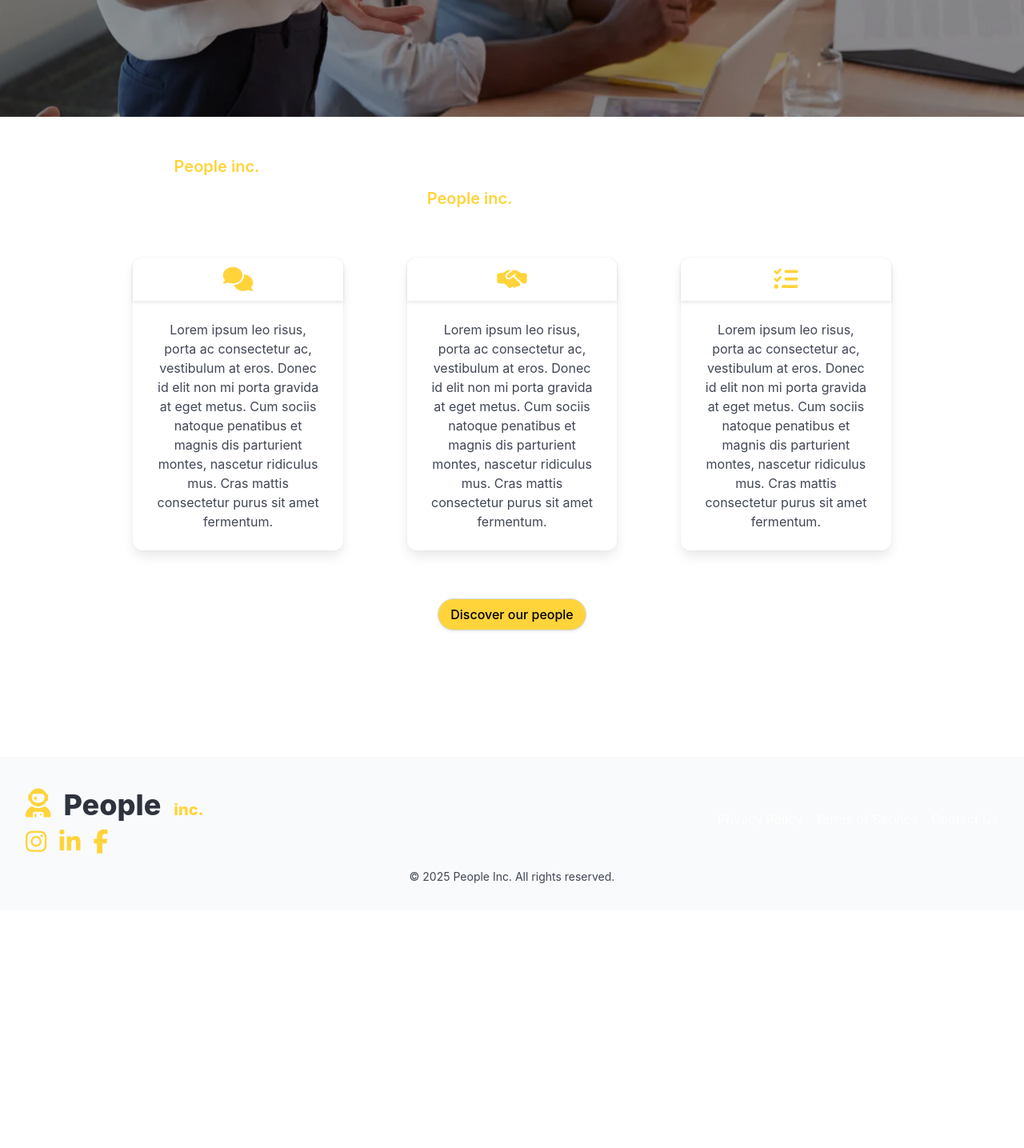
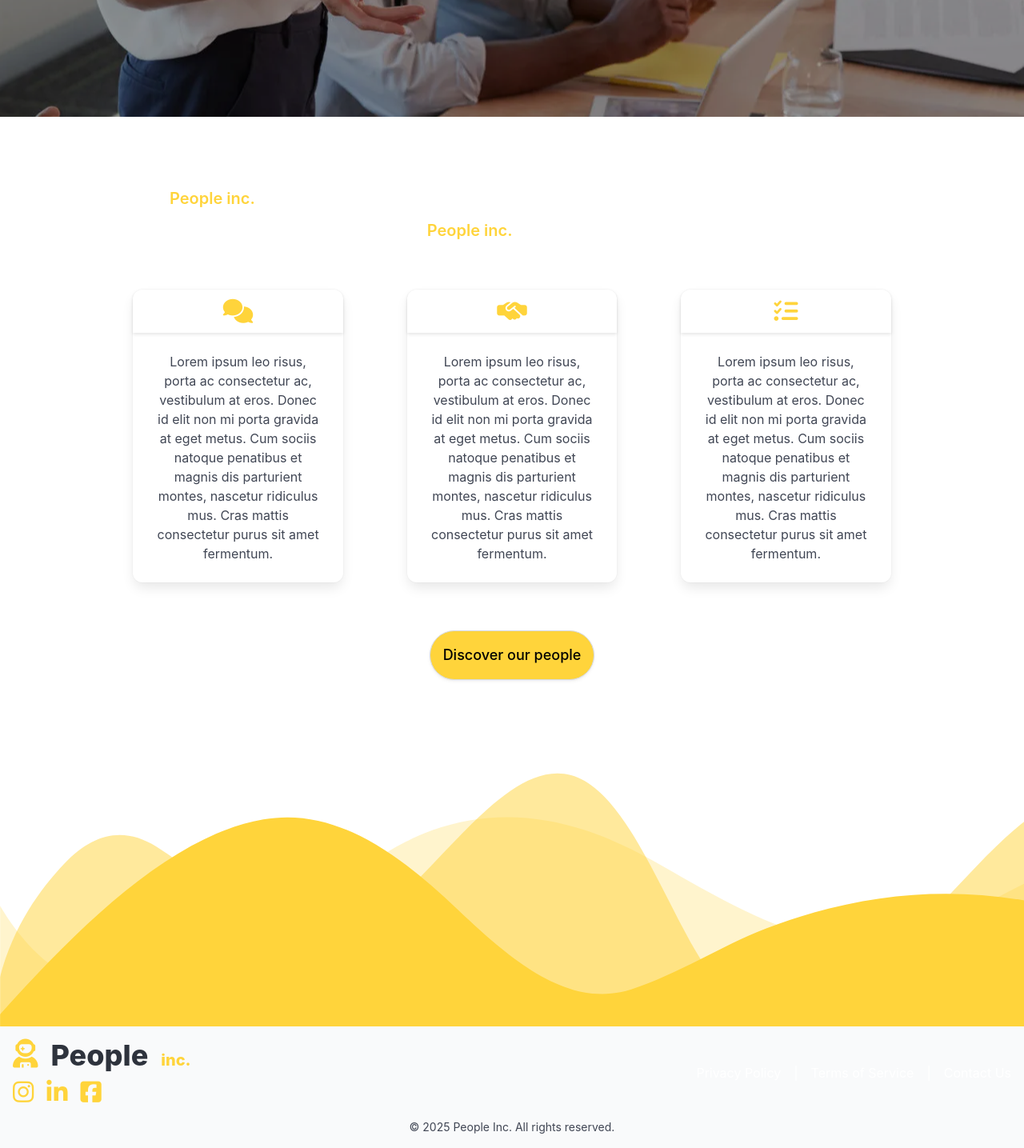
Before and after one commit to kurogami20/php_return, a PHP site: page / in a window 1280 px wide. Shown: the part 742-2177 px from the top of the page at 80% size. Before the commit the page ends 1846 px from the top, so only its background shows below. Run offline with PHP 8.4, Linux system fonts and the light colour scheme.

Commit message:
accueil et footer fini

```diff
--- a/index.php
+++ b/index.php
@@ -7,8 +7,8 @@ class="h-[100vh] bg-[url(./assets/people.png)] bg-center flex! justify-center it
 <h2 class="text-white absolute z-10 uppercase text-5xl! font-bold!">Together, let's build the future !</h2>
 <div class="bg-black/40 w-[100%] h-[100%] absolute top-0 z-0"></div>
 </section>
-<section class="section flex! flex-col items-center  gap-15 h-[100vh]">
-    <p class="text-white text-center text-xl flex flex-col gap-3"> <span> <strong class="text-[#ffd43b]!">People inc. </strong>is the future of IT interim. We offer you the best IT freelancers ther is to offer !</span> <span> You have a project ? <strong class="text-[#ffd43b]!">People inc. </strong>has the right person for the job. </span> </p>
+<section class="section flex! flex-col items-center  gap-15 my-10 ">
+    <p class="text-white text-center text-xl flex flex-col gap-3"> <span> <strong class="text-[#ffd43b]!">People inc. </strong>is the future of IT interim. We offer you the best IT freelancers there is to offer !</span> <span> You have a project ? <strong class="text-[#ffd43b]!">People inc. </strong>has the right person for the job. </span> </p>
     <ul class="flex justify-between gap-20  mx-[10%]!">
 <?php foreach ($pointTab as $point) : ?>
     <li>
@@ -24,6 +24,24 @@ class="h-[100vh] bg-[url(./assets/people.png)] bg-center flex! justify-center it
 </div></li>
 <?php endforeach; ?>
 </ul>
-<button  class="button bg-[#FFD43B]!  hover:bg-[#edc534]!  rounded-full!"> <a href="./ourPeople.php" class="text-black! w-[100%] h-[100%] ">Discover our people</a> </button>
+<button  class="button bg-[#FFD43B]!  hover:bg-[#edc534]!  rounded-full! p-4!"> <a href="./ourPeople.php" class="text-black! w-[100%] h-[100%] text-lg">Discover our people</a> </button>
 </section>
+<div style="overflow: hidden;">
+  <svg
+    preserveAspectRatio="none"
+    viewBox="0 0 1200 120"
+    xmlns="http://www.w3.org/2000/svg"
+    style="fill: #ffd43b; width: 124%; height: 345px; transform: rotate(180deg);"
+  >
+    <path
+    d="M0 0v46.29c47.79 22.2 103.59 32.17 158 28 70.36-5.37 136.33-33.31 206.8-37.5 73.84-4.36 147.54 16.88 218.2 35.26 69.27 18 138.3 24.88 209.4 13.08 36.15-6 69.85-17.84 104.45-29.34C989.49 25 1113-14.29 1200 52.47V0z"
+    opacity=".25"
+  />
+    <path
+      d="M0 0v15.81c13 21.11 27.64 41.05 47.69 56.24C99.41 111.27 165 111 224.58 91.58c31.15-10.15 60.09-26.07 89.67-39.8 40.92-19 84.73-46 130.83-49.67 36.26-2.85 70.9 9.42 98.6 31.56 31.77 25.39 62.32 62 103.63 73 40.44 10.79 81.35-6.69 119.13-24.28s75.16-39 116.92-43.05c59.73-5.85 113.28 22.88 168.9 38.84 30.2 8.66 59 6.17 87.09-7.5 22.43-10.89 48-26.93 60.65-49.24V0z"
+      opacity=".5"
+    />
+    <path d="M0 0v5.63C149.93 59 314.09 71.32 475.83 42.57c43-7.64 84.23-20.12 127.61-26.46 59-8.63 112.48 12.24 165.56 35.4C827.93 77.22 886 95.24 951.2 90c86.53-7 172.46-45.71 248.8-84.81V0z" />
+  </svg>
+</div>
 <?php require './layout/footer.php' ?>
--- a/layout/footer.php
+++ b/layout/footer.php
@@ -1,21 +1,23 @@
 </div>
 </body>
-<footer class="footer bg-[#14161a] p-8! flex! flex-col gap-4 text-center">
+<footer class="footer bg-[#14161a] p-4! flex! flex-col gap-4 text-center">
     <section class="flex! justify-between items-center">
         <div class="flex! flex-col gap-2">
-            <h2 class="text-white
-<a href="../index.php"><h1 class="title is-1 flex gap-4  text-4xl! mb-0!" title="home"><i class="fa-solid fa-user-astronaut" style="color: #FFD43B;"></i>People <span class="text-xl text-[#FFD43B] self-end">inc.</span></h1></a>
+
+<a href="./index.php"><h1 class="title is-1 flex gap-4  text-4xl! mb-0!" title="home"><i class="fa-solid fa-user-astronaut" style="color: #FFD43B;"></i>People <span class="text-xl text-[#FFD43B] self-end">inc.</span></h1></a>
 <ul class="flex gap-4 ">
             <li><a href="#" class="text-3xl"><i class="fa-brands fa-instagram" style="color: #FFD43B;"></i></a></li>
             <li><a href="#" class="text-3xl"><i class="fa-brands fa-linkedin-in" style="color: #FFD43B;"></i></a></li>
-            <li><a href="#" class="text-3xl"><i class="fa-brands fa-facebook-f" style="color: #FFD43B;"></i></a></li>
+            <li><a href="#" class="text-3xl"><i class="fa-brands fa-square-facebook" style="color: #FFD43B;"></i></a></li>
 </ul>
    </div> <nav>
         <div class="text-white  flex justify-between items-center">
 
             <ul class="flex gap-4">
                 <li><a href="#" class="text-white! hover:text-[#FFD43B]! hover:underline!">Privacy Policy</a></li>
+                <li>|</li>
                 <li><a href="#" class="text-white! hover:text-[#FFD43B]! hover:underline!">Terms of Service</a></li>
+                <li>|</li>
                 <li><a href="#" class="text-white! hover:text-[#FFD43B]! hover:underline!">Contact Us</a></li>
             </ul>
         </div>
```
